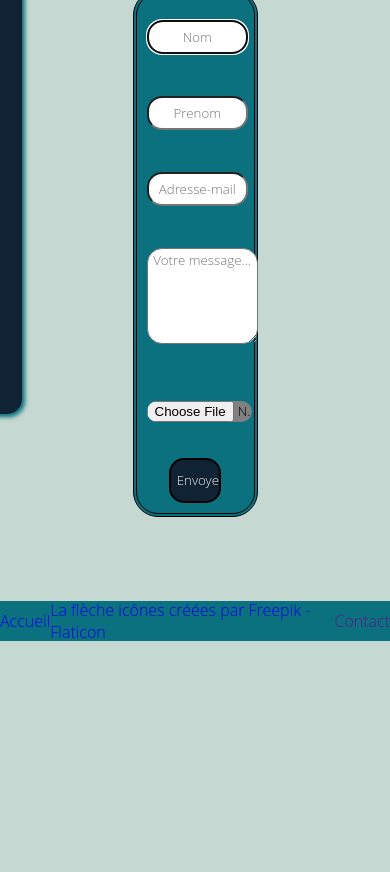
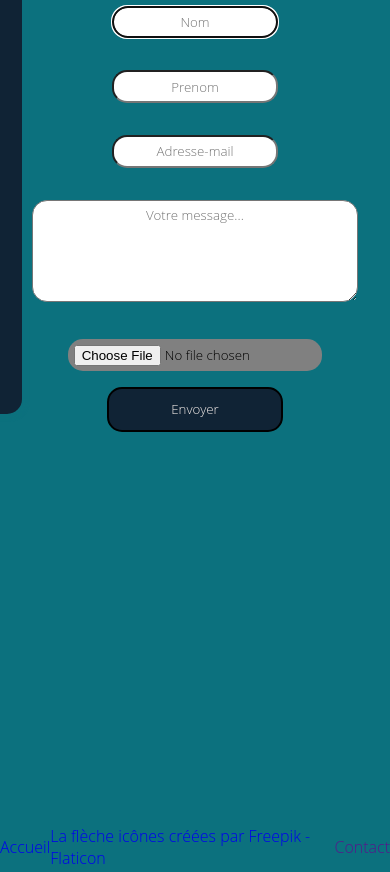
Before and after one commit to FisioG/FisioG.github.io, a plain HTML site: page html/contact.html in a window 390 px wide. Shown: the part 59-931 px from the top of the page. Before the commit the page ends 844 px from the top, so only its background shows below. Drawn offline with Linux system fonts and the light colour scheme.

Commit message:
partieFonctionnelle OK anim a voir

```diff
--- a/html/contact.html
+++ b/html/contact.html
@@ -55,12 +55,24 @@
             <h1>Contactez-moi !</h1>
             <section id="formulaire">
                         <form method="POST" onchange="affichageValidity()" action="https://formsubmit.co/743aff911d7743a439f2777b2d0347e8" id="form" enctype="multipart/form-data">
-                            <p><input class="champ" type="text" onchange="affichageValidity()" autocapitalize="characters" autofocus name="Nom" id="zoneNom" placeholder="Nom" required></p>
-                            <p><input class="champ" type="text" onchange="affichageValidity()" autocapitalize="on" name="Prenom" id="zonePrenom" placeholder="Prenom"></p>
-                            <p><input class="champ" type="email" onchange="affichageValidity()" name="email" id="zoneMail" placeholder="Adresse-mail" required></p>
+                            <p class="pChamps">
+                                <input class="champ" type="text" onchange="affichageValidity()" autocapitalize="characters" autofocus name="Nom" id="zoneNom" placeholder="Nom" required>
+                                <img src="images/check.png" class="imgForm validImg">
+                                <img src="images/multiply.png" class="imgForm invalidImg">
+                            </p>
+                            <p class="pChamps">
+                                <input class="champ" type="text" onchange="affichageValidity()" autocapitalize="on" name="Prenom" id="zonePrenom" placeholder="Prenom">
+                                <img src="images/check.png" class="imgForm validImg">
+                                <img src="images/multiply.png" class="imgForm invalidImg">
+                            </p>
+                            <p class="pChamps">
+                                <input class="champ" type="email" onchange="affichageValidity()" name="email" id="zoneMail" placeholder="Adresse-mail" required>
+                                <img src="images/check.png" class="imgForm validImg">
+                                <img src="images/multiply.png" class="imgForm invalidImg">
+                            </p>
                             <p><textarea name="message" id="message" placeholder="Votre message..." rows="5" cols="40" required></textarea></p>
                             <p><input type="file" name="attachment" accept="image/png, image/jpeg" id="fichier"></p>
-                            <input id="buttonForm" type="submit" value="Envoyer" onclick="affichageValidity()">
+                            <input id="buttonForm" type="submit" value="Envoyer" onclick="affichageValidity('buttonCall')">
                             <input type="hidden" name="_template" value="table">
                             <input type="hidden" name="_next" value="https://fisiog.github.io/code/thanks.html">
                         </form>
--- a/html/css/accueil.css
+++ b/html/css/accueil.css
@@ -161,9 +161,12 @@ h1 {
 }
 
 footer {
-    background-color: #0c717e;
-    display: flex;
-    justify-content: space-evenly;
-    align-items: center;
-    height: 40px;
+  background-color: #0c717e;
+  position: relative;
+  display: flex;
+  justify-content: space-evenly;
+  width: 100%;
+  bottom: 0;
+  align-items: center;
+  height:50px;
 }
--- a/html/css/contact.css
+++ b/html/css/contact.css
@@ -130,11 +130,33 @@ body {
   display: flex;
   flex-direction: column;
   background-color: #0c717e;
-  width: 30%;
+  width: 35%;
   border-radius: 25px;
   border: 4px double black;
   align-items: center;
 }
+
+@media only screen and (max-width: 700px){
+#form {
+  display: flex;
+  flex-direction: column;
+  background-color: #0c717e;
+  width: 100%;
+  height: 200%;
+  padding-bottom: 100%;
+  border-radius: 0%;
+  border: 0;
+  align-items: center;
+  }
+#formulaire {
+    padding-bottom: 0vh;
+    display: flex;
+    justify-content: space-around;
+}
+}
+
+
+
 #form * {
   border-radius: 15px;
   text-align: center;
@@ -158,6 +180,15 @@ input,textarea {
   transition-duration: 0.5s;
 }
 
+.imgForm {
+  position: absolute;
+  width: 20px;
+  height: 20px;
+  transform: translate(-25px,7px);
+  z-index: -1;
+  transition: all 2s;
+}
+
 #fichier {
   background-color: gray;
 }
@@ -170,13 +201,16 @@ fieldset {
 
 
 input,textarea{
-  margin: 10px;
+  padding: 0.4em;
 }
 
 footer {
     background-color: #0c717e;
+    position: relative;
     display: flex;
     justify-content: space-evenly;
+    width: 100%;
+    bottom: 0;
     align-items: center;
-    height: 40px;
+    height:50px;
 }
--- a/html/js/contact.js
+++ b/html/js/contact.js
@@ -1,11 +1,36 @@
-function affichageValidity() {
-    var champs = document.querySelectorAll(".champ");
+function affichageValidity(appel) {
+    var champs = document.querySelectorAll(".pChamps");
+    console.log('dud')
     Array.from(champs).forEach(c => {
-        if(c.checkValidity() && c.value != ''){
-            c.style.backgroundColor = 'green';
+        let input = c.getElementsByClassName("champ");
+        if(input[0].checkValidity() && input[0].value != ''){
+            if(getComputedStyle(c.getElementsByClassName("validImg")[0]).zIndex==-1){
+               animationLogosForm(c.getElementsByClassName("validImg")[0]);
+               c.getElementsByClassName("invalidImg")[0].style.zIndex = -1;
+            }
+
         }
-        else {
-            c.style.backgroundColor = 'red';
+        else if(input[0].value != '' || appel == "buttonCall") {
+            if(getComputedStyle(c.getElementsByClassName("invalidImg")[0]).zIndex==-1){
+                animationLogosForm(c.getElementsByClassName("invalidImg")[0]);
+                c.getElementsByClassName("validImg")[0].style.zIndex = -1;
+            }
+
+
         }
     });
 }
+
+
+function animationLogosForm(elt) {
+    elt.animate([{
+        zIndex : 1,
+        opacity : 0
+    },
+    {
+        zIndex : 1,
+        opacity : 1
+    }],{duration:2000});
+    elt.style.zIndex = 1;
+    elt.style.opacity = 1;
+}
```
